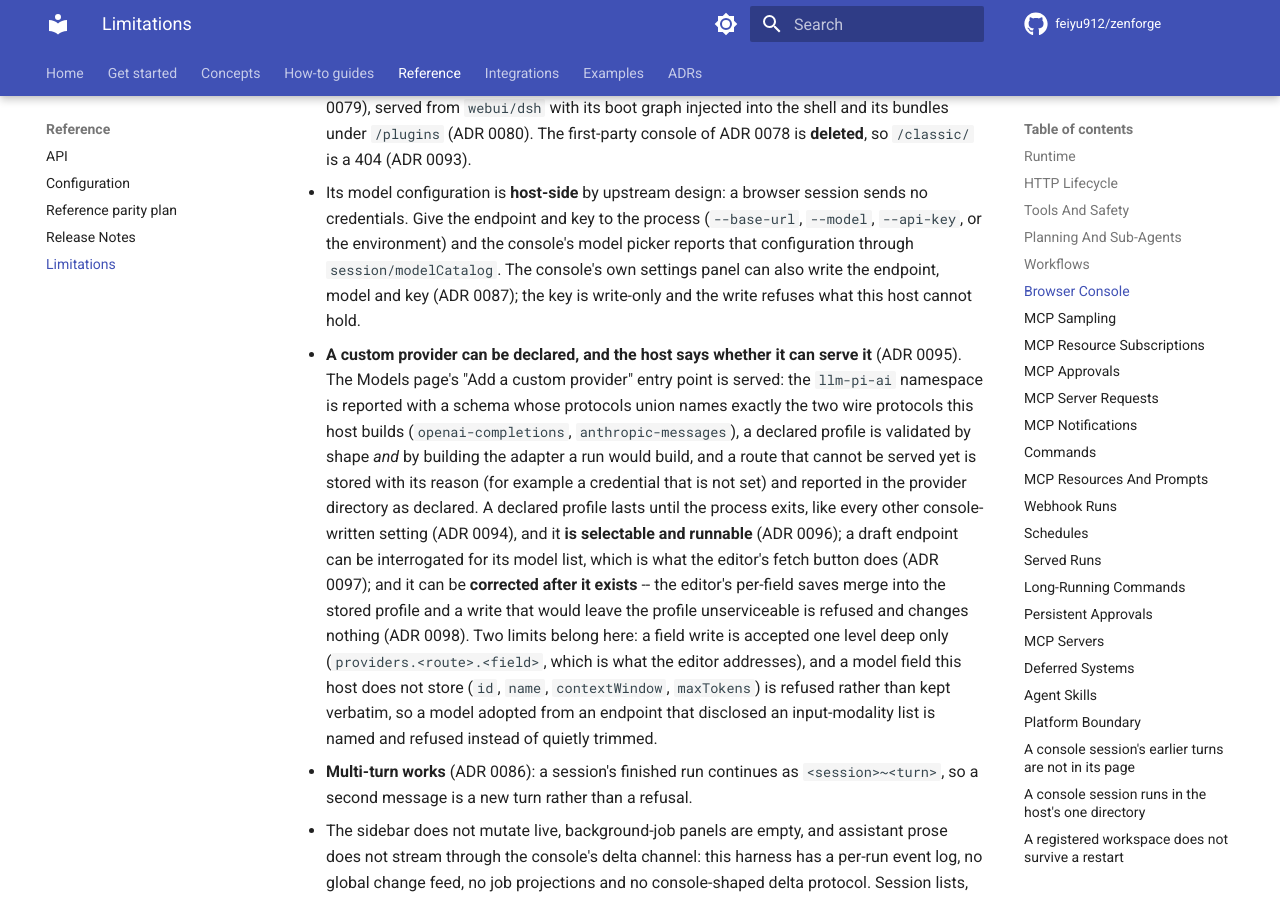
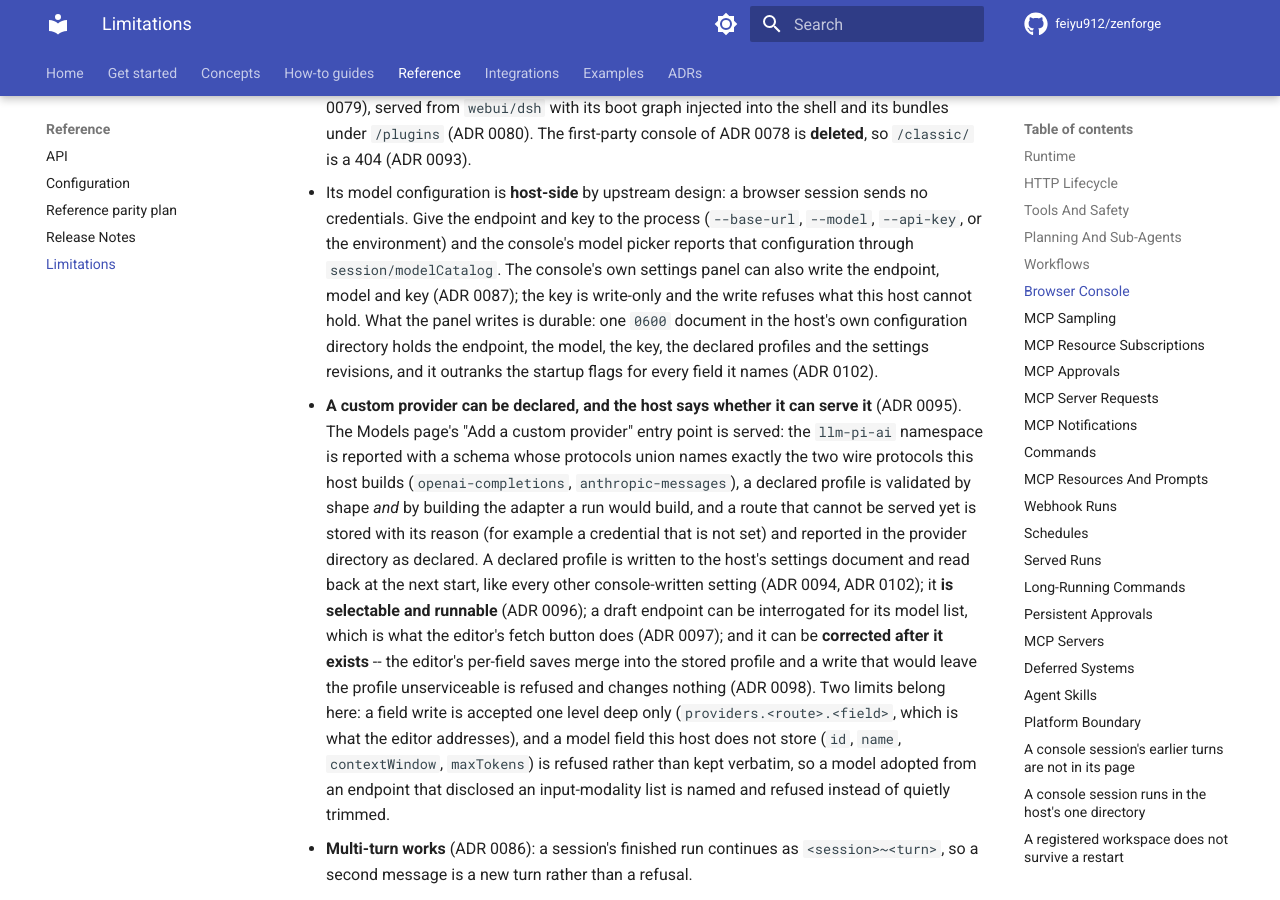
Before and after one commit to feiyu912/zenforge, an MkDocs documentation site: the page built from docs/limitations.md, in a window 1280 px wide and 900 px high, scrolled down 3156 px. Built offline with MkDocs 1.6.1 and Material for MkDocs 9.7.7, drawn with Linux system fonts in a browser that asks for light colours; comment, search, counter and statistics services are not loaded.

Commit message:
Record what the settings document made untrue in the console limits
Two console entries in `docs/limitations.md` still described a host that
forgets: a declared profile was said to last until the process exits "like
every other console-written setting", and the panel's write was described
without saying where what it wrote went. Both were copied from the state of
things before ADR 0102 and neither is true now -- the endpoint, the model, the
inline credential, the declared profiles and the namespaces the console owns
are read back from one `0600` document at the next start.

The durable statement is where a reader checks whether a restart costs them
something, so it names what the document does not do either: it is not
watched, and two hosts sharing one configuration directory replace each
other's file rather than merging.

```diff
--- a/docs/limitations.md
+++ b/docs/limitations.md
@@ -127,7 +127,11 @@ what is experimental, and what remains adapter territory.
   `--model`, `--api-key`, or the environment) and the console's model picker
   reports that configuration through `session/modelCatalog`. The console's own
   settings panel can also write the endpoint, model and key (ADR 0087); the key
-  is write-only and the write refuses what this host cannot hold.
+  is write-only and the write refuses what this host cannot hold. What the panel
+  writes is durable: one `0600` document in the host's own configuration
+  directory holds the endpoint, the model, the key, the declared profiles and the
+  settings revisions, and it outranks the startup flags for every field it names
+  (ADR 0102).
 - **A custom provider can be declared, and the host says whether it can serve it**
   (ADR 0095). The Models page's "Add a custom provider" entry point is served: the
   `llm-pi-ai` namespace is reported with a schema whose protocols union names exactly
@@ -135,8 +139,9 @@ what is experimental, and what remains adapter territory.
   `anthropic-messages`), a declared profile is validated by shape *and* by building
   the adapter a run would build, and a route that cannot be served yet is stored with
   its reason (for example a credential that is not set) and reported in the provider
-  directory as declared. A declared profile lasts until the process exits, like
-  every other console-written setting (ADR 0094), and it **is selectable and
+  directory as declared. A declared profile is written to the host's settings
+  document and read back at the next start, like every other console-written
+  setting (ADR 0094, ADR 0102); it **is selectable and
   runnable** (ADR 0096); a draft endpoint can be interrogated for its model list,
   which is what the editor's fetch button does (ADR 0097); and it can be
   **corrected after it exists** -- the editor's per-field saves merge into the
```
